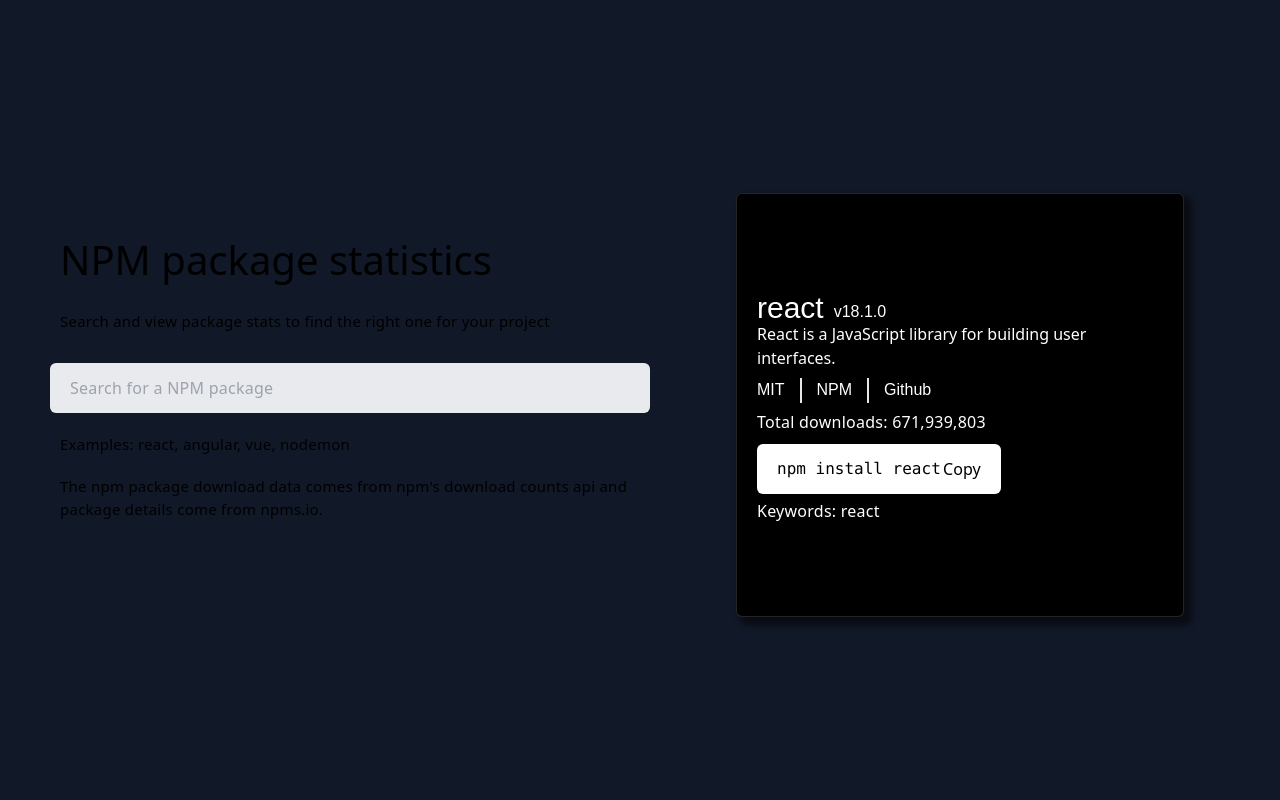
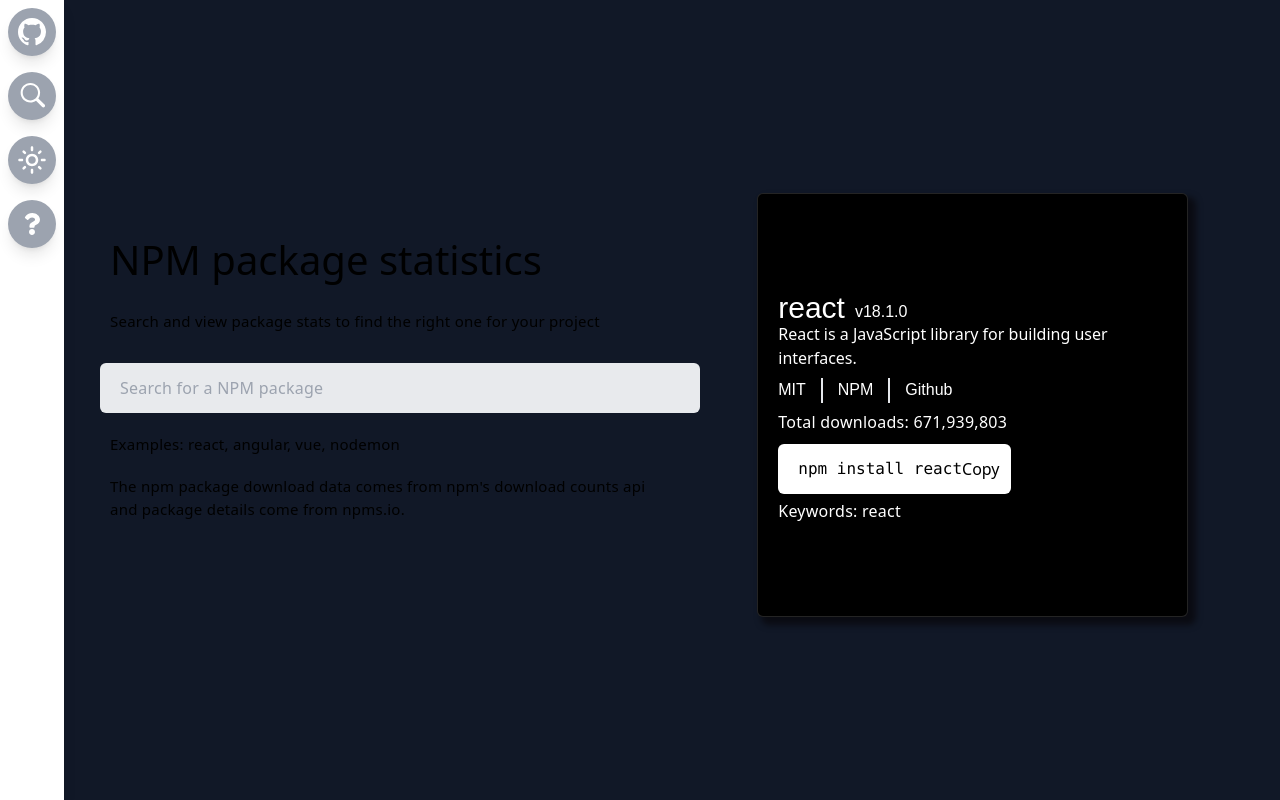
Before and after one commit to Rohith-JN/npm-search, a React (Create React App) app in the folder client/: page / in a window 1280 px wide. Built offline with nearby package versions, Linux system fonts and the light colour scheme.

Commit message:
Finished sidebar

```diff
--- a/client/src/App.tsx
+++ b/client/src/App.tsx
@@ -1,6 +1,7 @@
 import './App.css';
 import Main from './components/TS/Main';
 import Home from './components/TS/Home';
+import SideBar from './components/TS/SideBar';
 import React, { useState, useEffect } from 'react';
 
 function App() {
@@ -20,11 +21,14 @@ function App() {
 
   return (
     <div className="App">
-      {input ? (
-        <Main input={input} />
-      ) : (
-        <Home setInput={setInput} />
-      )}
+      <SideBar />
+      <div className="sections">
+        {input ? (
+          <Main input={input} />
+        ) : (
+          <Home setInput={setInput} />
+        )}
+      </div>
     </div>
   );
 }
--- a/client/src/components/Styles/Home.scss
+++ b/client/src/components/Styles/Home.scss
@@ -5,6 +5,7 @@
     flex-direction: row;
     justify-content: center;
     background-color: #111827;
+    padding-left: 50px;
 
     .left {
         width: 50%;
--- /dev/null
+++ b/client/src/components/TS/SideBar.tsx
@@ -0,0 +1,28 @@
+import React from 'react';
+import { BsGithub } from 'react-icons/bs';
+import { GoSearch } from 'react-icons/go';
+import { MdOutlineLightMode } from 'react-icons/md';
+import { FaQuestion } from 'react-icons/fa';
+
+const SideBar = () => {
+  return (
+    <div className="fixed top-0 left-0 h-screen w-16 flex flex-col
+                  bg-white dark:bg-gray-800 shadow-lg">
+        <SideBarIcon icon={<BsGithub size="28" />} text='View on Github' />
+        <SideBarIcon icon={<GoSearch size="26" />} text = 'Quick search'/>
+        <SideBarIcon icon={<MdOutlineLightMode size="30"/>} text = 'Toggle light mode' />
+        <SideBarIcon icon={<FaQuestion size="22" />} text = 'FAQs' />
+    </div>
+  );
+};
+
+const SideBarIcon = ({ icon, text } : { icon: any, text: string }) => (
+  <div className="sidebar-icon group">
+    {icon}
+    <span className="sidebar-tooltip group-hover:scale-100">
+      {text}
+    </span>
+  </div>
+);
+
+export default SideBar;
--- a/client/src/index.css
+++ b/client/src/index.css
@@ -1,3 +1,22 @@
 @tailwind base;
 @tailwind components;
 @tailwind utilities;
+
+@layer components {
+    .sidebar-icon {
+        @apply relative flex items-center justify-center
+        h-12 w-12 mt-2 mb-2 mx-auto
+      bg-gray-400 hover:bg-cyan-500 dark:bg-gray-700
+      text-white hover:text-white
+        hover:rounded-xl rounded-3xl
+        transition-all duration-300 ease-linear
+        cursor-pointer shadow-lg ;
+      }
+
+      .sidebar-tooltip {
+        @apply absolute w-auto p-2 m-2 min-w-max left-14 rounded-md shadow-md
+        text-white bg-cyan-500
+        text-xs font-bold
+        transition-all duration-100 scale-0 origin-left;
+      }
+}
```
